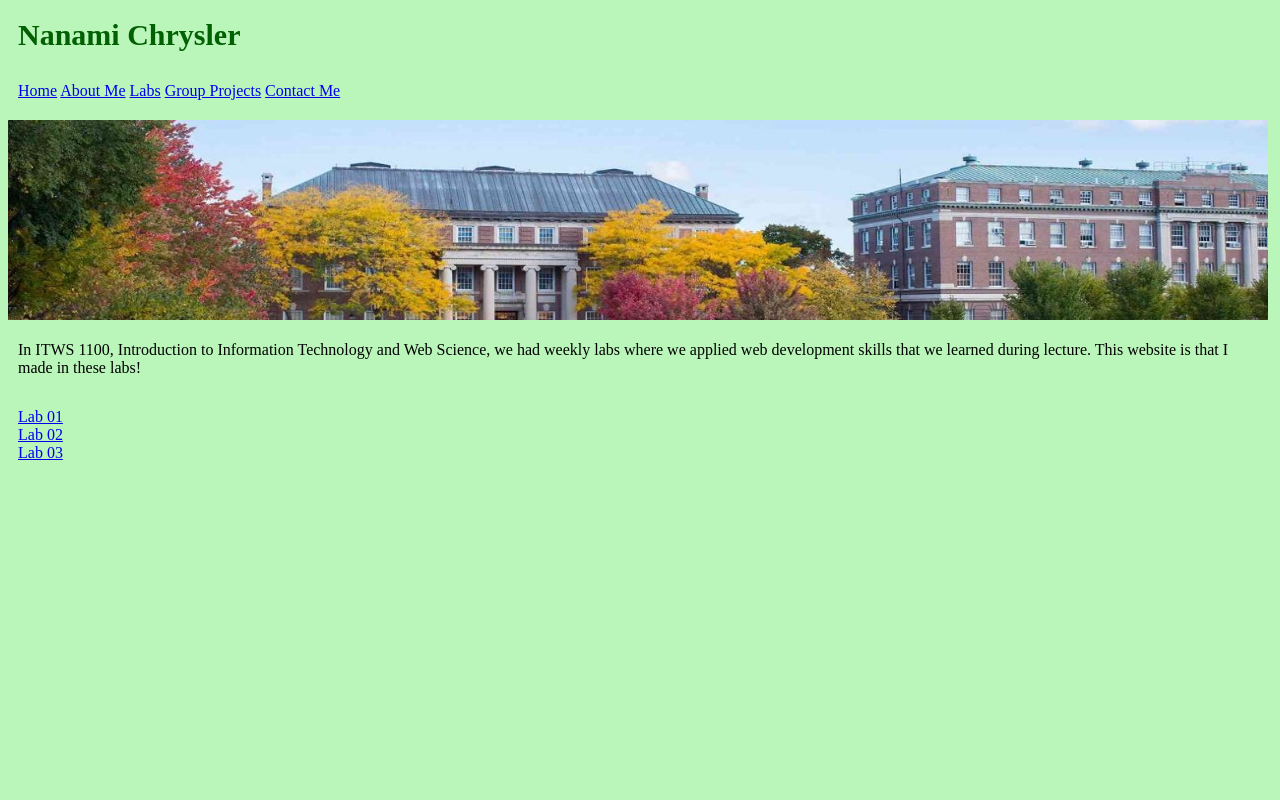
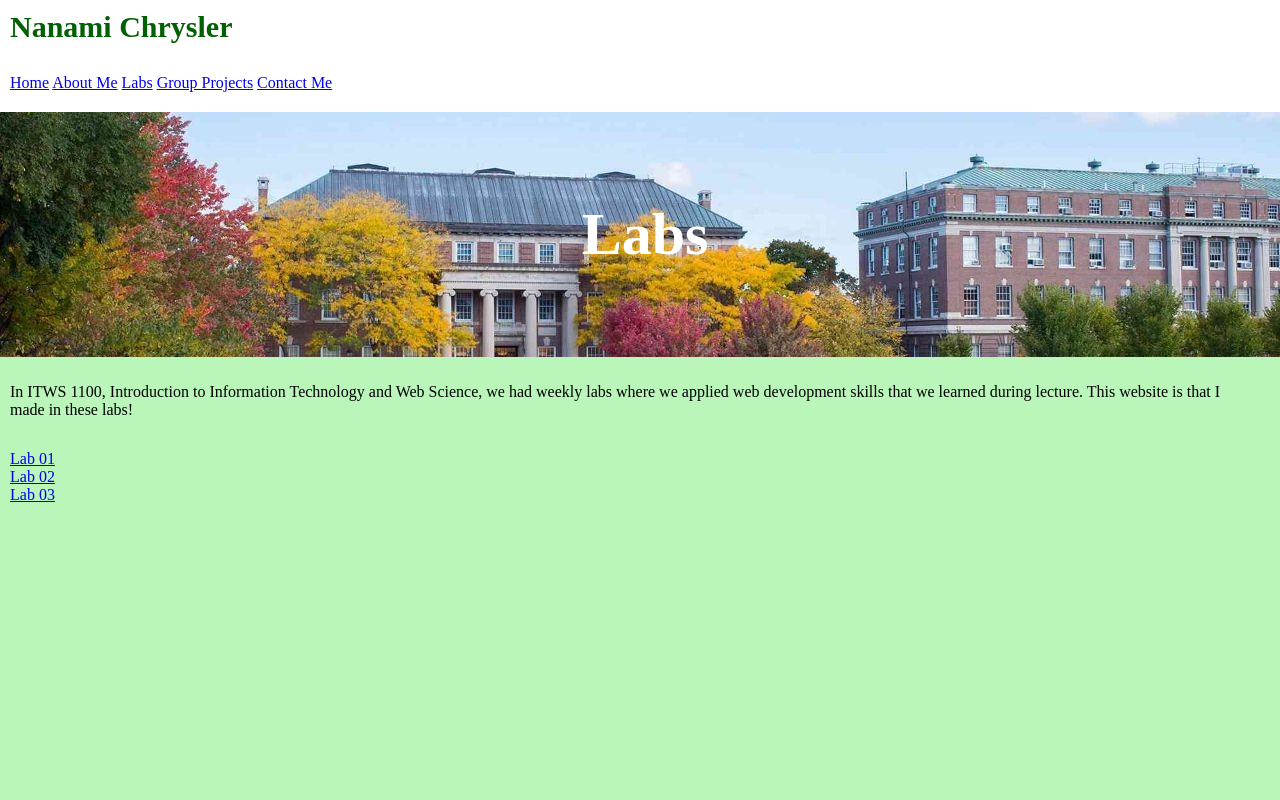
Before and after one commit to nanamichrysler/itws1100-chrysn, a PHP site: page /labs/labs.html in a window 1280 px wide. Run offline with PHP 8.4, Linux system fonts and the light colour scheme.

Commit message:
lab03
fixed formatting, added new classes

```diff
--- a/groupProjects/groupProject.html
+++ b/groupProjects/groupProject.html
@@ -6,15 +6,16 @@
     <link rel="stylesheet" href="../resources/mySite.css">
   </head>
   <body>
+    <div class="banner-color">
       <h1>Nanami Chrysler</h1>
       <div class="banner-container">
         <a href="../index.html">Home</a>
         <a href="../aboutme.html">About Me</a>
         <a href="../labs/labs.html">Labs</a>
-      <a href="groupProjects/groupProject.html">Group Projects</a>
+        <a href="./groupProject.html">Group Projects</a>
         <a href="../contactMe/contactme.html">Contact Me</a>
       </div>
-
+    </div>
     <p>
 
     </p>
--- a/index.html
+++ b/index.html
@@ -6,13 +6,15 @@
     <link rel="stylesheet" href="./resources/mySite.css">
   </head>
   <body>
-    <h1>Nanami Chrysler</h1>
-    <div class="banner-container">
+    <div class="banner-color">
+      <h1>Nanami Chrysler</h1>
+      <div class="banner-container">
         <a href="./index.html">Home</a>
         <a href="./aboutMe/aboutme.html">About Me</a>
         <a href="./labs/labs.html">Labs</a>
         <a href="./groupProjects/groupProject.html">Group Projects</a>
         <a href="./contactMe/contactme.html">Contact Me</a>
+      </div>
     </div>
     <h3>Hi, I'm Nanami!</h3>
     <p class="paragraph-home">
--- a/labs/lab01/lab01.html
+++ b/labs/lab01/lab01.html
@@ -6,8 +6,8 @@
     <link rel="stylesheet" href="../../resources/mySite.css">
   </head>
   <body>
+    <div class="banner-color">
       <h1>Nanami Chrysler</h1>
-
       <div class="banner-container">
         <a href="./index.html">Home</a>
         <a href="./aboutMe/aboutme.html">About Me</a>
@@ -17,7 +17,7 @@
         <br>
         <a href="/labs/labs.html">Go Back</a>
       </div>
-
+    </div>
     <p>In Lab 1, we set up our file servers on Microsoft Azure, created a GitHub acount, and linked
       our GitHub, servers, and local machines.
     </p>
--- a/labs/lab02/lab02.html
+++ b/labs/lab02/lab02.html
@@ -6,8 +6,8 @@
     <link rel="stylesheet" href="../../resources/mySite.css">
   </head>
   <body>
+    <div class="banner-color">
       <h1>Nanami Chrysler</h1>
-
       <div class="banner-container">
         <a href="./index.html">Home</a>
         <a href="./aboutMe/aboutme.html">About Me</a>
@@ -17,7 +17,7 @@
         <br>
         <a href="/labs/labs.html">Go Back</a>
       </div>
-
+    </div>
     <p>In Lab 2, we explored how to use HTML and CSS to create a resume. While you're here,
         stop to take a quick look!
     </p>
--- a/labs/lab03/lab03.html
+++ b/labs/lab03/lab03.html
@@ -6,8 +6,8 @@
     <link rel="stylesheet" href="../../resources/mySite.css">
   </head>
   <body>
+    <div class="banner-color">
     <h1>Nanami Chrysler</h1>
-
     <div class="banner-container">
       <a href="../../index.html">Home</a>
       <a href="../../aboutMe/aboutme.html">About Me</a>
@@ -18,8 +18,7 @@
       <br>
       <a href="/labs/labs.html">Go Back</a>
     </div>
-
-
+  </div>
     <p>In Lab 3, I created the foundation of this website! So everything you've been looking at,
       was done in Lab 3.
     </p>
--- a/labs/labs.html
+++ b/labs/labs.html
@@ -6,9 +6,8 @@
     <link rel="stylesheet" href="../resources/mySite.css">
   </head>
   <body>
+    <div class="banner-color">
       <h1>Nanami Chrysler</h1>
-    <!-- this a header/table of contents -->
-
       <div class="banner-container">
         <a href="../index.html">Home</a>
         <a href="../aboutMe/aboutme.html">About Me</a>
@@ -16,9 +15,11 @@
         <a href="../groupProjects/groupProject.html">Group Projects</a>
         <a href="../contactMe/contactme.html">Contact Me</a>
       </div>
-
+    </div>
+    <div class="labsImage-container">
       <img src="../resources/images/rpi image.jpg" alt="RPI" class="img-banner">
-
+      <div class="centered"><h2>Labs</h2></div>
+    </div>
     <p>
       In ITWS 1100, Introduction to Information Technology and Web Science, we had weekly labs where
       we applied web development skills that we learned during lecture. This website is that I made
--- a/resources/mySite.css
+++ b/resources/mySite.css
@@ -1,5 +1,7 @@
 body {
   background-color: rgb(186, 245, 186);
+  margin: 0;   /*remove default margins*/
+  padding: 0;  /*remove any default padding*/
 }
 
 h1 { /*logo*/
@@ -24,10 +26,7 @@ h3 { /*for homepage*/
 
 p {
   color: black;
-  padding-top: 5px;
-  padding-bottom: 5px;
-  padding-right: 10px;
-  padding-left: 10px;
+  padding: 10px 40px 5px 10px;
 }
 
 .paragraph-home {
@@ -42,14 +41,16 @@ p {
   padding-left: 10px;
 }
 
-.banner-container {
-  background-color: rgb(186, 245, 186);
-  color: white;
-  padding-top: 10px;
-  padding-bottom: 20px;
-  padding-right: 10px;
-  padding-left: 10px;
-  text-align: top right;
+.paragraph-small texts { /*small texts get borders*/
+  border: 1px solid white;
+  border-radius: 8px;
+}
+
+.centered {
+  position: absolute;
+  top: 50%;
+  left: 50%;
+  transform: translate(-50%, -50%)
 }
 
 .item-flex { /*referenced from Lab02-SampleResumeFlexBox2025.html*/
@@ -72,6 +73,19 @@ p {
   padding-top: 0px;
 }
 
+.banner-container {
+  color: white;
+  padding-top: 10px;
+  padding-bottom: 20px;
+  padding-right: 10px;
+  padding-left: 10px;
+  text-align: top right;
+}
+
+.banner-color { /*makes top section with buttons grey*/
+  background-color: rgb(255, 255, 255);
+}
+
 .img-headshot { /*headshot image for aboutme */
   width: 400px;
   height: auto; /* height will adjust proportionally */
@@ -82,10 +96,10 @@ p {
   height: auto;
 }
 
-.img-banner { /*labs landing page RPI image*/
-  width: 1260px;
-  height: 200px;
-  /*object-fit: cover;*/
+.labsImage-container {
+  position: relative;
+  text-align: center;
+  color: white;
 }
 
 .img-gmail { /*icon for contact me page*/
```
Also changed, not shown: aboutMe/aboutme.html (+20 -20 lines). Lines whose indentation alone changed are shown as unchanged.
